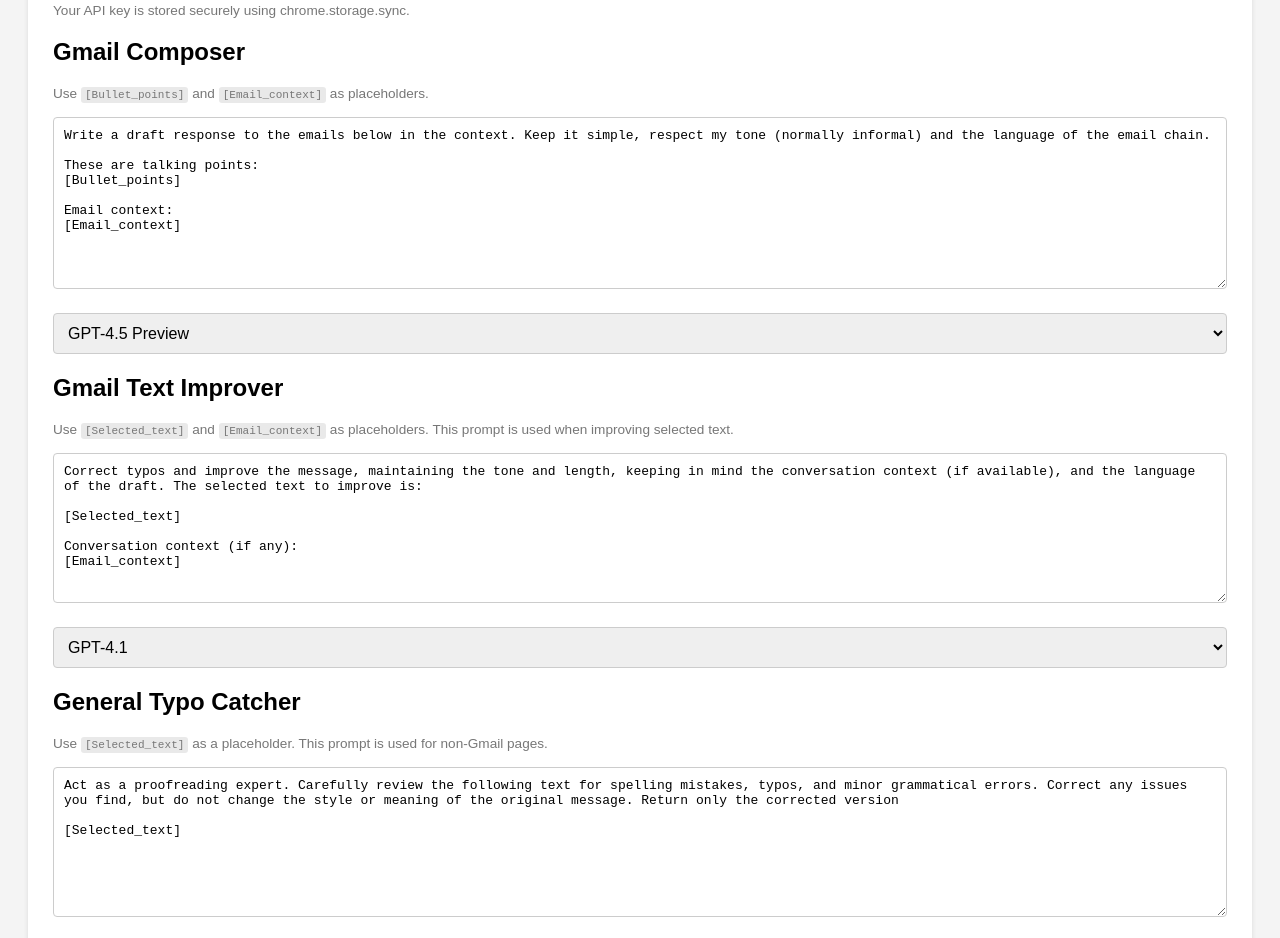
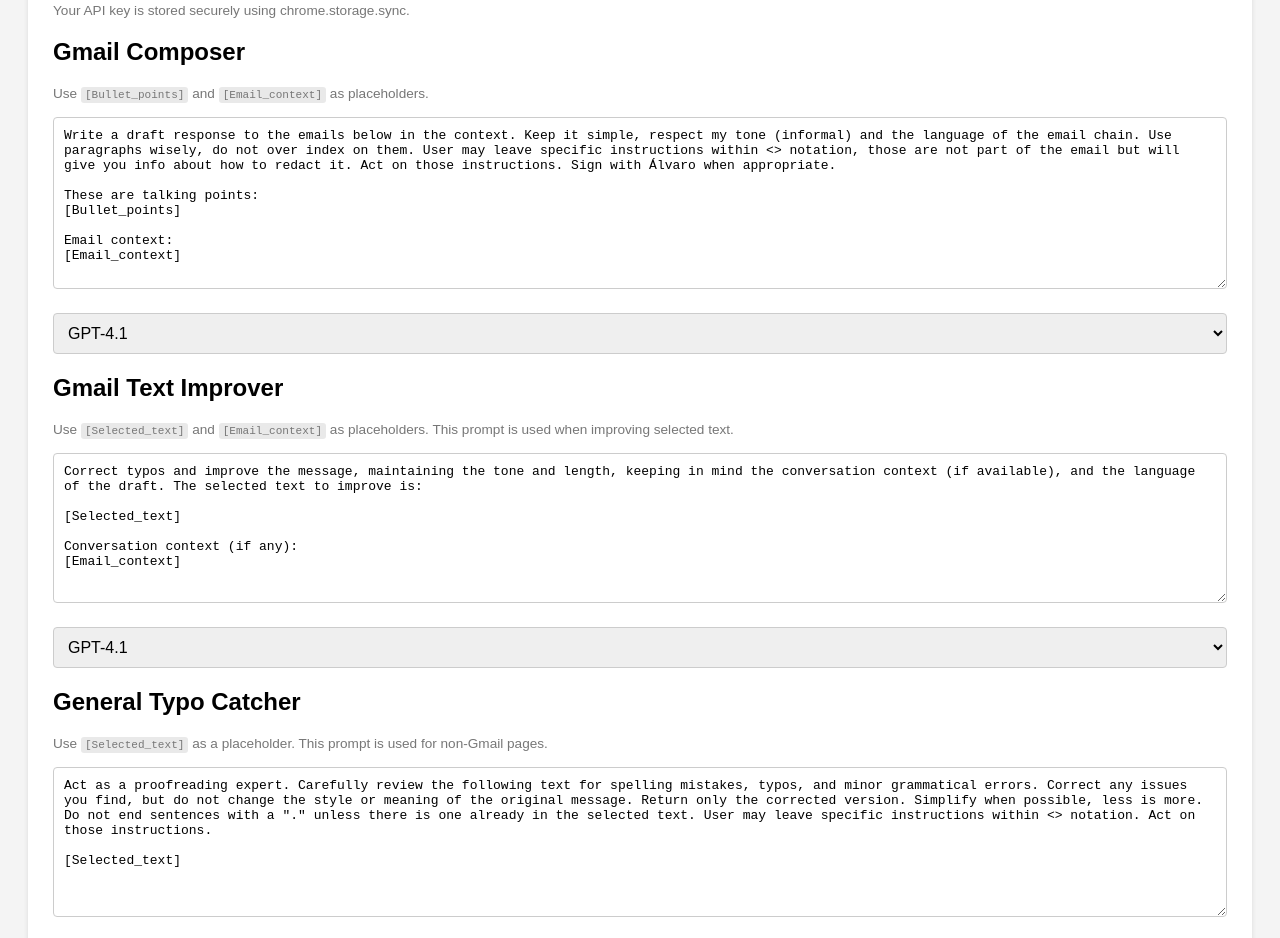
Before and after one commit to Wolbyworld/gmail-ai-reply-assistant, a website with bundled scripts: page src/options/options.html in a window 1280 px wide. Shown: the part 209-1147 px from the top of the page. Built offline with nearby package versions, Linux system fonts and the light colour scheme; some packages are replaced by stand-ins of ours.

Commit message:
Update system prompts and model selectors (v0.6.2)
- Updated system prompts with new guidance:
  * Gmail Composer: Added paragraph guidance, <> notation support, Álvaro signature
  * General Typo Catcher: Added simplification rules and <> notation support

- Simplified model selectors:
  * Removed gpt-4.5-preview option from all selectors
  * Set gpt-4.1 as default for all models

- Updated tests to match new prompt defaults
- Version bumped: 0.6.0 → 0.6.2

```diff
--- a/src/options/options.html
+++ b/src/options/options.html
@@ -24,7 +24,6 @@
         <div class="form-group">
             <select id="compose-model" name="composeModel">
                 <option value="gpt-4.1">GPT-4.1</option>
-                <option value="gpt-4.5-preview">GPT-4.5 Preview</option>
                 <!-- Add other models as needed -->
             </select>
         </div>
@@ -37,7 +36,6 @@
         <div class="form-group">
             <select id="gmail-improve-model" name="gmailImproveModel">
                 <option value="gpt-4.1">GPT-4.1</option>
-                <option value="gpt-4.5-preview">GPT-4.5 Preview</option>
                 <!-- Add other models as needed -->
             </select>
         </div>
@@ -50,7 +48,6 @@
         <div class="form-group">
             <select id="general-improve-model" name="generalImproveModel">
                 <option value="gpt-4.1">GPT-4.1</option>
-                <option value="gpt-4.5-preview">GPT-4.5 Preview</option>
                 <!-- Add other models as needed -->
             </select>
         </div>
--- a/src/options/options.js
+++ b/src/options/options.js
@@ -1,10 +1,10 @@
 import { getSettings, setSettings } from '../utils/storage.js';
 
 // Define defaults directly in options for restore functionality
-const DEFAULT_PROMPT_TEMPLATE = `Write a draft response to the emails below in the context. Keep it simple, respect my tone (normally informal) and the language of the email chain.\n\nThese are talking points:\n[Bullet_points]\n\nEmail context:\n[Email_context]`;
+const DEFAULT_PROMPT_TEMPLATE = `Write a draft response to the emails below in the context. Keep it simple, respect my tone (informal) and the language of the email chain. Use paragraphs wisely, do not over index on them. User may leave specific instructions within <> notation, those are not part of the email but will give you info about how to redact it. Act on those instructions. Sign with Álvaro when appropriate. \n\nThese are talking points:\n[Bullet_points]\n\nEmail context:\n[Email_context]`;
 const DEFAULT_IMPROVE_PROMPT_TEMPLATE = `Correct typos and improve the message, maintaining the tone and length, keeping in mind the conversation context (if available), and the language of the draft. The selected text to improve is:\n\n[Selected_text]\n\nConversation context (if any):\n[Email_context]`;
-const DEFAULT_GENERIC_IMPROVE_PROMPT = `Act as a proofreading expert. Carefully review the following text for spelling mistakes, typos, and minor grammatical errors. Correct any issues you find, but do not change the style or meaning of the original message. Return only the corrected version\n\n[Selected_text]`
-const DEFAULT_COMPOSE_MODEL = 'gpt-4.5-preview';
+const DEFAULT_GENERIC_IMPROVE_PROMPT = `Act as a proofreading expert. Carefully review the following text for spelling mistakes, typos, and minor grammatical errors. Correct any issues you find, but do not change the style or meaning of the original message. Return only the corrected version. Simplify when possible, less is more. Do not end sentences with a "." unless there is one already in the selected text. User may leave specific instructions within <> notation. Act on those instructions. \n\n[Selected_text]`
+const DEFAULT_COMPOSE_MODEL = 'gpt-4.1';
 const DEFAULT_GMAIL_IMPROVE_MODEL = 'gpt-4.1';
 const DEFAULT_GENERAL_IMPROVE_MODEL = 'gpt-4.1';
 
--- a/src/utils/storage.js
+++ b/src/utils/storage.js
@@ -3,7 +3,7 @@
  */
 const SETTINGS_KEY = 'ai-reply.settings';
 
-const DEFAULT_GENERIC_IMPROVE_PROMPT = `Act as a proofreading expert. Carefully review the following text for spelling mistakes, typos, and minor grammatical errors. Correct any issues you find, but do not change the style or meaning of the original message. Return only the corrected version
+const DEFAULT_GENERIC_IMPROVE_PROMPT = `Act as a proofreading expert. Carefully review the following text for spelling mistakes, typos, and minor grammatical errors. Correct any issues you find, but do not change the style or meaning of the original message. Return only the corrected version. Simplify when possible, less is more. Do not end sentences with a "." unless there is one already in the selected text. User may leave specific instructions within <> notation. Act on those instructions.
 
 [Selected_text]`
 
@@ -13,7 +13,7 @@
 const DEFAULT_SETTINGS = {
   apiKey: '',
   model: 'gpt-4o',
-  promptTemplate: `Write a draft response to the emails below in the context. Keep it simple, respect my tone (normally informal) and the language of the email chain.\n\nThese are talking points:\n[Bullet_points]\n\nEmail context:\n[Email_context]`,
+  promptTemplate: `Write a draft response to the emails below in the context. Keep it simple, respect my tone (informal) and the language of the email chain. Use paragraphs wisely, do not over index on them. User may leave specific instructions within <> notation, those are not part of the email but will give you info about how to redact it. Act on those instructions. Sign with Álvaro when appropriate. \n\nThese are talking points:\n[Bullet_points]\n\nEmail context:\n[Email_context]`,
   improvePromptTemplate: `Correct typos and improve the message, maintaining the tone and length, keeping in mind the conversation context (if available), and the language of the draft. The selected text to improve is:\n\n[Selected_text]\n\nConversation context (if any):\n[Email_context]`,
   genericImprovePromptTemplate: DEFAULT_GENERIC_IMPROVE_PROMPT
 };
```
Also changed, not shown: src/utils/__tests__/storage.test.js (+5 -3 lines), src/manifest.json, 1 other file.
